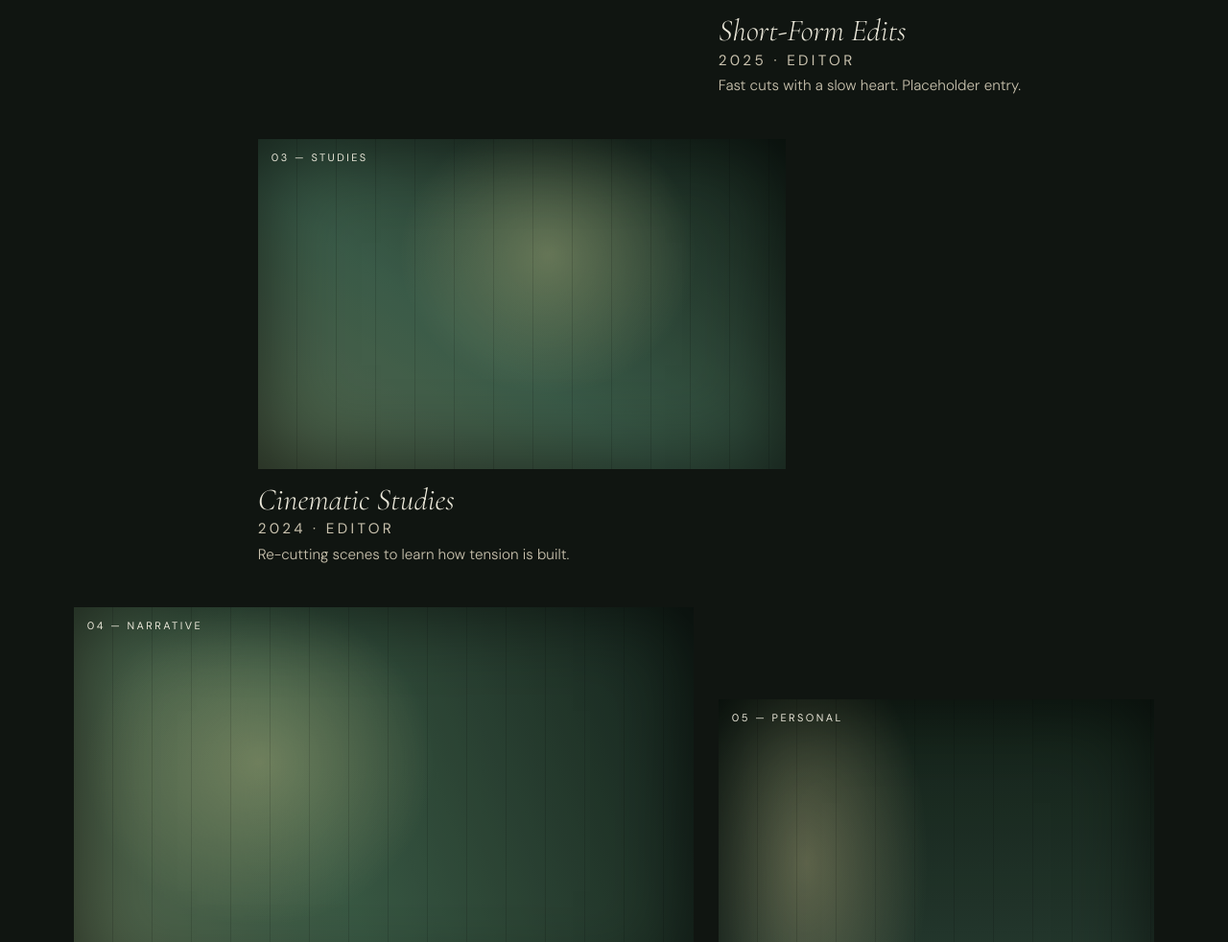
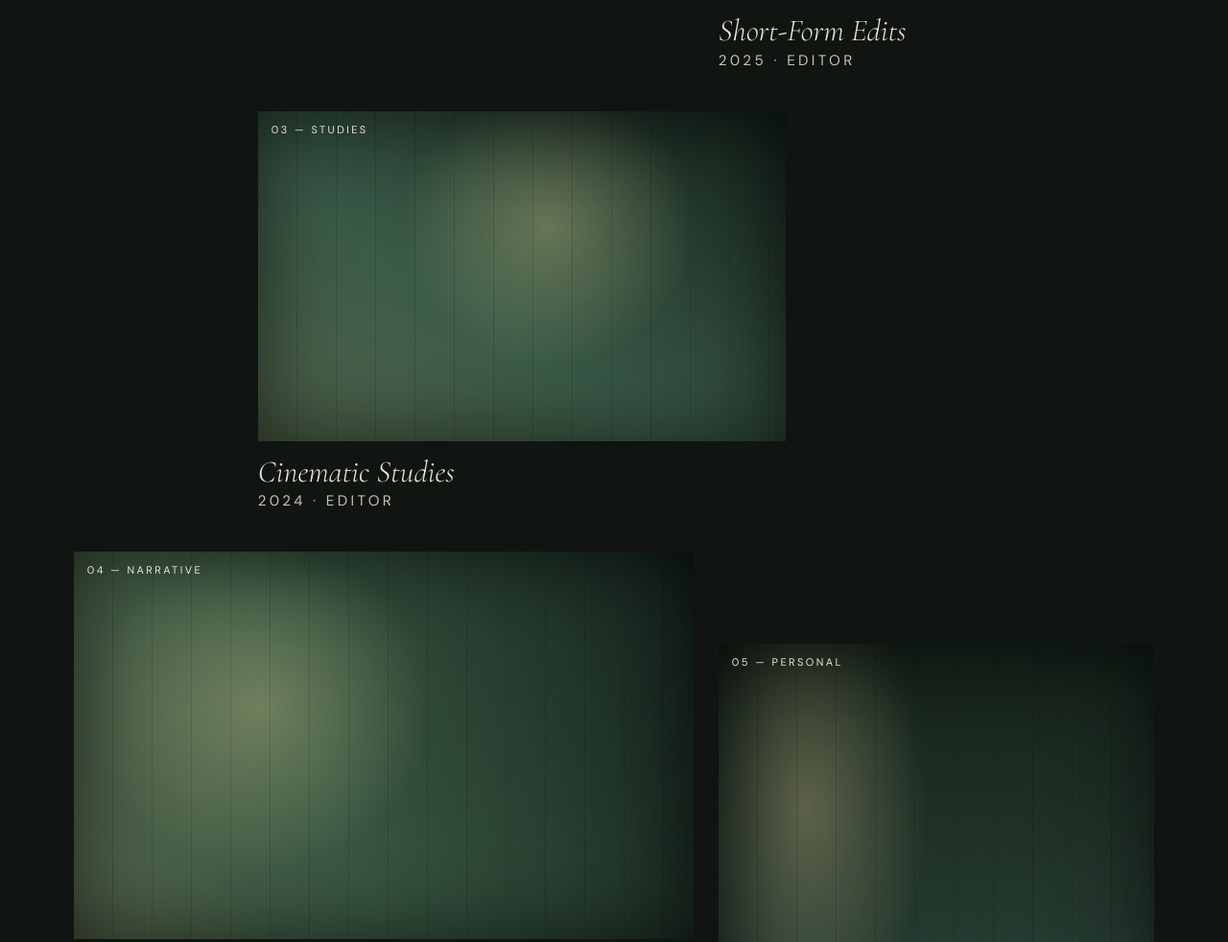
Before and after one commit to draco1x-stack/portfolio, a plain HTML site: page index.html in a window 1280 px wide. Shown: the part 2754-3736 px from the top of the page at 96% size. Drawn offline with nearby package versions, Linux system fonts and the light colour scheme.

Commit message:
index.html

```diff
--- a/index.html
+++ b/index.html
@@ -255,10 +255,10 @@ An assortment of frames, studied for their atmosphere, their composition, and th
 
 const WORKS=[
  {t:"Visual Experiments",y:"2025",c:"Visual Experiments",d:"Colour, grain and rhythm studies. Nostalgia",r:"Editor",h:150},
- {t:"Short-Form Edits",y:"2025",c:"Short-Form",d:"Fast cuts with a slow heart. Placeholder entry.",r:"Editor",h:40},
- {t:"Cinematic Studies",y:"2024",c:"Studies",d:"Re-cutting scenes to learn how tension is built.",r:"Editor",h:95},
- {t:"Digital Storytelling",y:"2024",c:"Narrative",d:"Voice, image and silence in sequence.",r:"Editor / Writer",h:130},
- {t:"Personal Projects",y:"2023",c:"Personal",d:"Unassigned frames, kept for no one in particular.",r:"Everything",h:60}
+ {t:"Short-Form Edits",y:"2025",c:"Short-Form",d:"",r:"Editor",h:40},
+ {t:"Cinematic Studies",y:"2024",c:"Studies",d:"",r:"Editor",h:95},
+ {t:"Digital Storytelling",y:"2024",c:"Narrative",d:"",r:"Editor / Writer",h:130},
+ {t:"Personal Projects",y:"2023",c:"Personal",d:"",r:"Everything",h:60}
 ];
 const FILMS=[
  ["Fallen Angels","1995","Wong Kar-wai","Hong Kong","Fisheye distortion and step-printed motion make loneliness feel like speed."],
```
